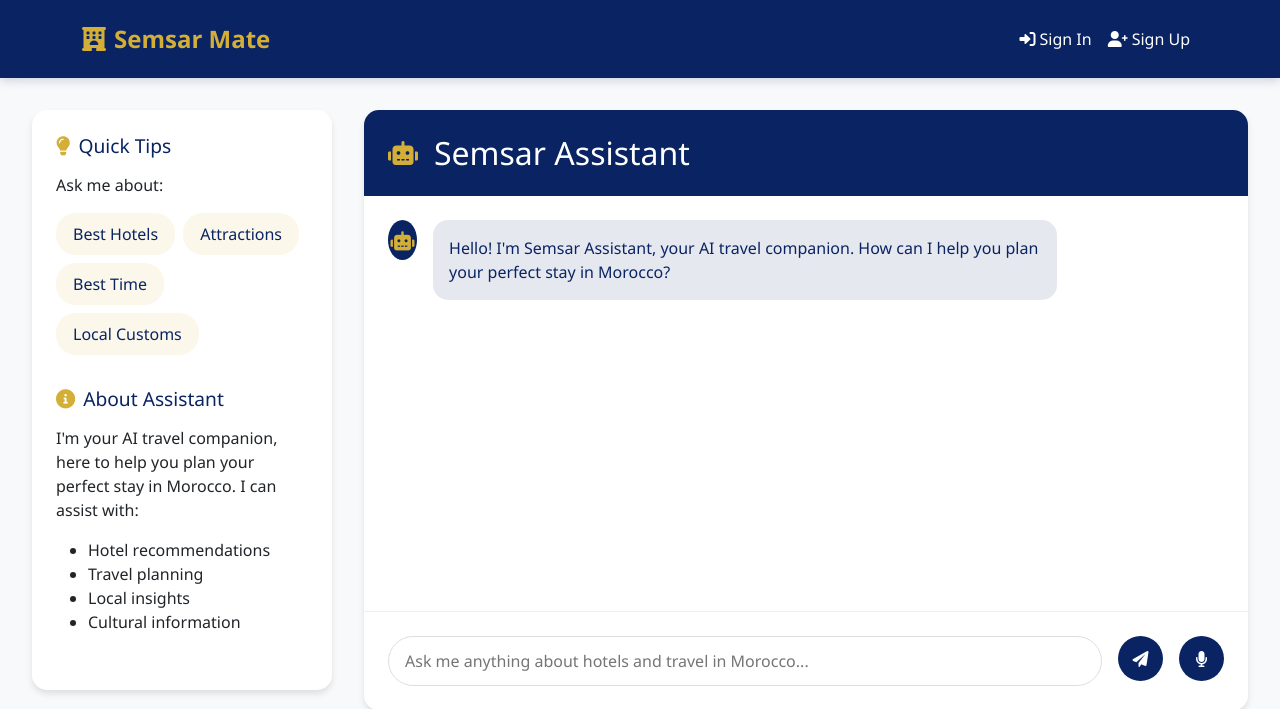
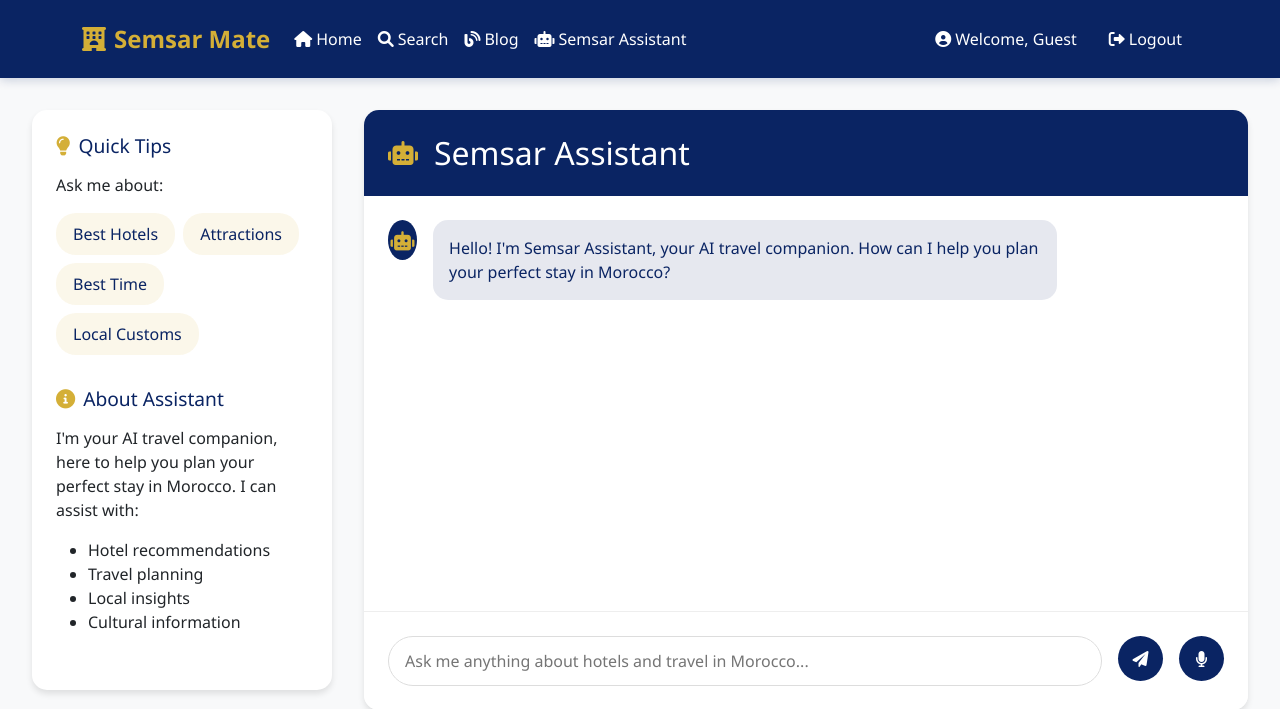
Before and after one commit to mreckah/Semsar_Mate, a Flask app: page /assistant in a window 1280 px wide. Shown: the top 709 px of the page. Run offline with Flask 3, Linux system fonts and the light colour scheme.

Commit message:
Added Navbar To /assistant

```diff
--- a/templates/assistant.html
+++ b/templates/assistant.html
@@ -329,27 +329,45 @@
 </head>
 <body>
     <!-- Navigation Bar -->
-    <nav class="navbar navbar-expand-lg">
+    <nav class="navbar navbar-expand-lg" style="background: #0A2463; box-shadow: 0 2px 10px rgba(10,36,99,0.2);">
         <div class="container">
-            <a class="navbar-brand" href="/">
+            <a class="navbar-brand" href="/index" style="font-size: 1.5rem; font-weight: bold; color: #D4AF37;">
                 <i class="fas fa-hotel me-2"></i>Semsar Mate
             </a>
             <button class="navbar-toggler" type="button" data-bs-toggle="collapse" data-bs-target="#navbarNav" title="Toggle navigation menu">
                 <span class="navbar-toggler-icon"></span>
             </button>
             <div class="collapse navbar-collapse" id="navbarNav">
-                <ul class="navbar-nav ms-auto">
+                <ul class="navbar-nav me-auto">
                     <li class="nav-item">
-                        <a class="nav-link" href="/signin">
-                            <i class="fas fa-sign-in-alt me-1"></i>Sign In
+                        <a class="nav-link" href="/index" style="color: #fff;">
+                            <i class="fas fa-home me-1"></i>Home
                         </a>
                     </li>
                     <li class="nav-item">
-                        <a class="nav-link" href="/signup">
-                            <i class="fas fa-user-plus me-1"></i>Sign Up
+                        <a class="nav-link" href="/search" style="color: #fff;">
+                            <i class="fas fa-search me-1"></i>Search
+                        </a>
+                    </li>
+                    <li class="nav-item">
+                        <a class="nav-link" href="/blog" style="color: #fff;">
+                            <i class="fas fa-blog me-1"></i>Blog
+                        </a>
+                    </li>
+                    <li class="nav-item">
+                        <a class="nav-link" href="/assistant" style="color: #fff;">
+                            <i class="fas fa-robot me-1"></i>Semsar Assistant
                         </a>
                     </li>
                 </ul>
+                <div class="d-flex align-items-center">
+                    <div class="user-welcome" style="color: #fff; margin-right: 1rem;">
+                        <i class="fas fa-user-circle me-1"></i>Welcome,<span id="userName"> Guest</span>
+                    </div>
+                    <a href="/signout" class="nav-link" style="color: #fff;">
+                        <i class="fas fa-sign-out-alt me-1"></i>Logout
+                    </a>
+                </div>
             </div>
         </div>
     </nav>
@@ -414,6 +432,29 @@
 
     <script src="https://cdn.jsdelivr.net/npm/bootstrap@5.1.3/dist/js/bootstrap.bundle.min.js"></script>
     <script>
+        // Get user name from session
+        function updateUserName() {
+            fetch('/get-user-info')
+                .then(response => {
+                    if (!response.ok) {
+                        throw new Error('Not logged in');
+                    }
+                    return response.json();
+                })
+                .then(data => {
+                    if (data.name) {
+                        document.getElementById('userName').textContent = ' ' + data.name;
+                    }
+                })
+                .catch(error => {
+                    console.error('Error:', error);
+                    // Optionally redirect to signin or keep as Guest
+                });
+        }
+
+        // Call updateUserName when page loads
+        document.addEventListener('DOMContentLoaded', updateUserName);
+
         // Configuration
         const OPENROUTER_API_KEY = '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';
         const API_CONFIG = {
```
Also changed, not shown: hotels.db (added), 1 other file.
